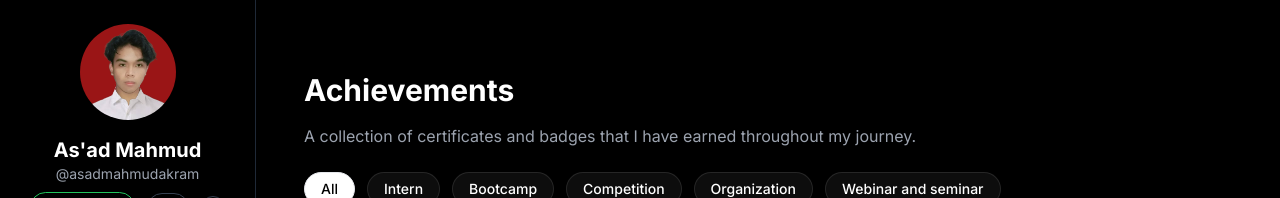
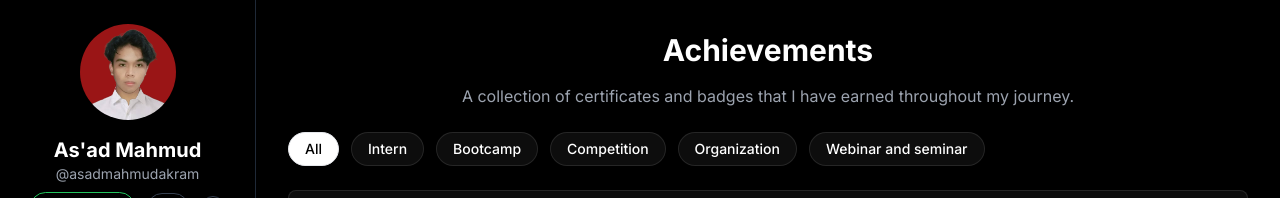
Before and after one commit to asadmahmud22/Portofolio-AsadMahmudAkram, a React (Vite) app: page /achievements in a window 1280 px wide. Shown: the top 198 px of the page. Built offline with nearby package versions, Linux system fonts and the light colour scheme.

Commit message:
Update Achievements.jsx

```diff
--- a/src/pages/Achievements.jsx
+++ b/src/pages/Achievements.jsx
@@ -212,9 +212,9 @@ const Achievements = () => {
   );
 
   return (
-    <div className="max-w-6xl mx-auto px-4 py-10 text-white relative z-0">
-      <h1 className="text-3xl font-bold mb-4">Achievements</h1>
-      <p className="mb-6 text-gray-400">
+    <div className="max-w-6xl mx-auto  text-white relative z-0">
+      <h1 className="text-3xl text-center font-bold mb-4">Achievements</h1>
+      <p className="mb-6 text-gray-400 text-center">
         A collection of certificates and badges that I have earned throughout my
         journey.
       </p>
```
